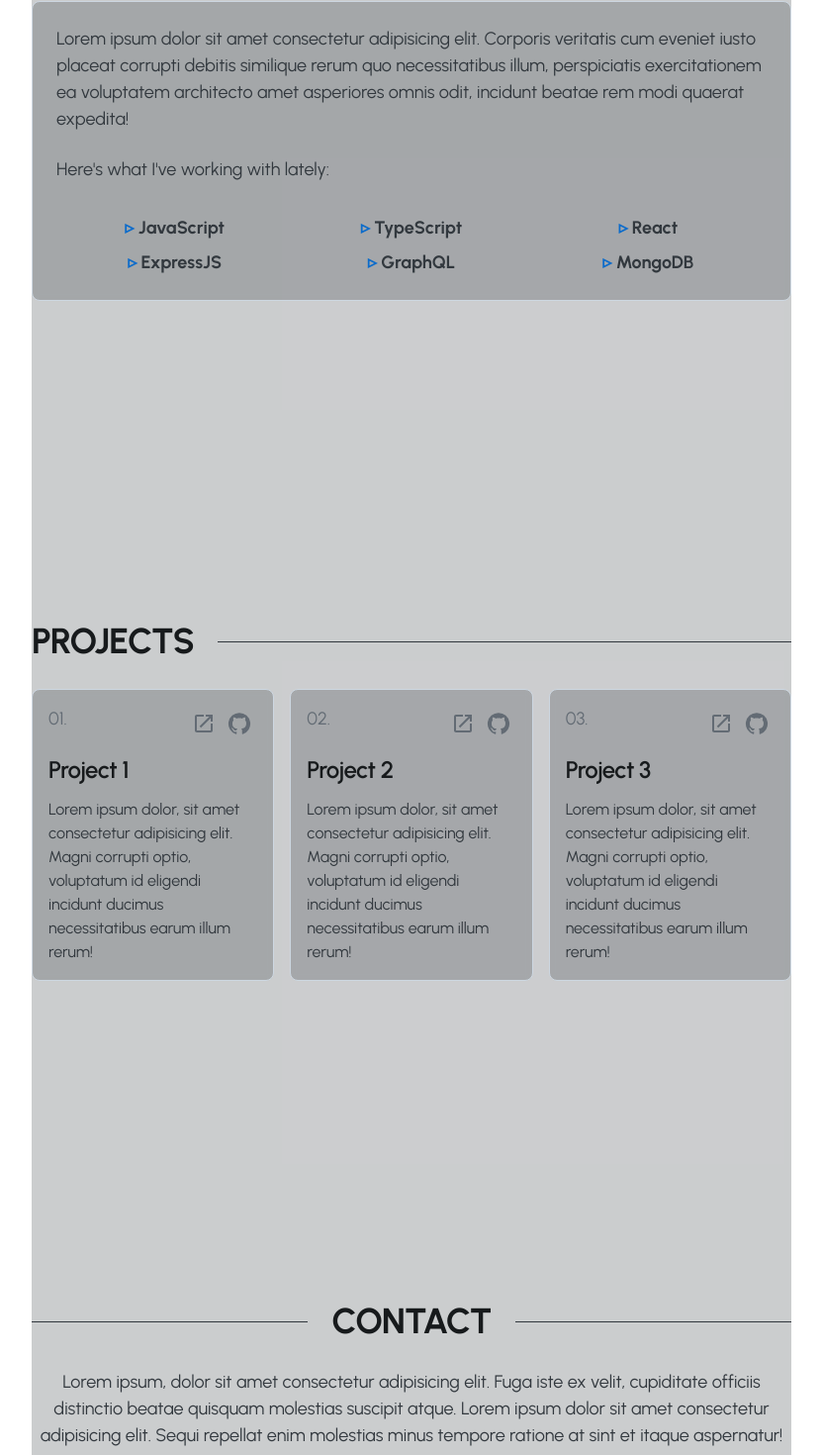
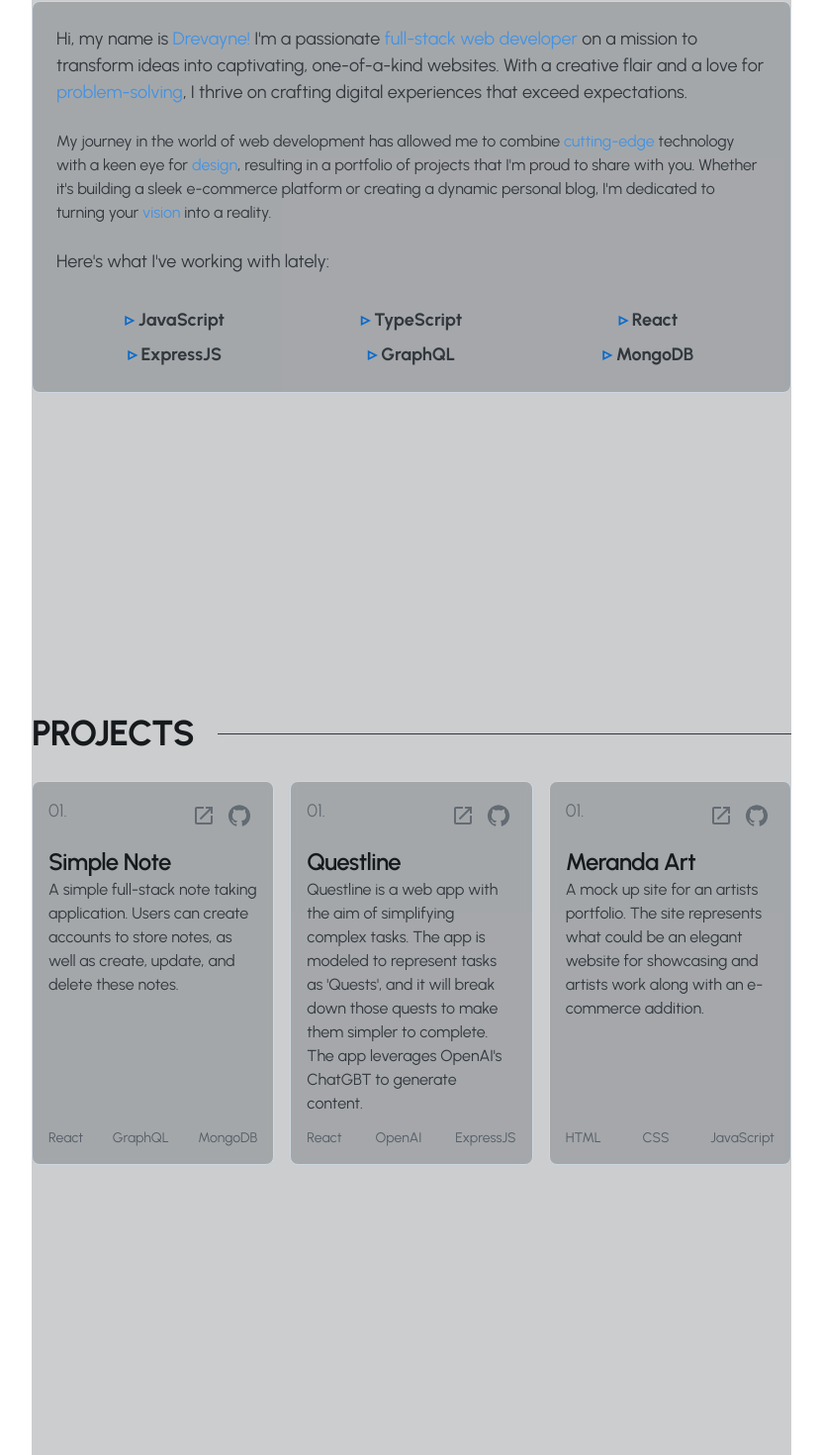
Before and after one commit to dredawkins11/portfolio, a React (Vite) app: page / in a window 1280 px wide. Shown: the part 1111-2581 px from the top of the page at 99% size, without its empty margins (224-1055 px from the left). Built offline with nearby package versions, Linux system fonts and the light colour scheme.

Commit message:
added content

```diff
--- a/src/components/About.tsx
+++ b/src/components/About.tsx
@@ -30,20 +30,29 @@ const About = forwardRef<HTMLDivElement>((props, ref) => {
                 <div></div>
                 <Typography level="h1">ABOUT</Typography>
             </Stack>
-            <Card sx={{padding: 3}}>
+            <Card sx={{ padding: 3 }}>
                 <Stack gap={3}>
                     <Typography level="body-lg">
-                        Lorem ipsum dolor sit amet consectetur adipisicing elit.
-                        Corporis veritatis cum eveniet iusto placeat corrupti
-                        debitis similique rerum quo necessitatibus illum,
-                        perspiciatis exercitationem ea voluptatem architecto
-                        amet asperiores omnis odit, incidunt beatae rem modi
-                        quaerat expedita!
+                        Hi, my name is <Typography>Drevayne!</Typography> I'm a passionate <Typography>full-stack web
+                        developer</Typography> on a mission to transform ideas into
+                        captivating, one-of-a-kind websites. With a creative
+                        flair and a love for <Typography>problem-solving</Typography>, I thrive on
+                        crafting digital experiences that exceed expectations.
+                    </Typography>
+                    <Typography>
+                        My journey in the world of web development has allowed
+                        me to combine <Typography>cutting-edge</Typography> technology with a keen eye
+                        for <Typography>design</Typography>, resulting in a portfolio of projects that
+                        I'm proud to share with you. Whether it's building a
+                        sleek e-commerce platform or creating a dynamic personal
+                        blog, I'm dedicated to turning your <Typography>vision</Typography> into a
+                        reality.
                     </Typography>
                     <Typography level="body-lg">
                         Here's what I've working with lately:
                     </Typography>
-                    <Box sx={(theme) => ({
+                    <Box
+                        sx={(theme) => ({
                             display: "flex",
                             justifyContent: "space-between",
                             textAlign: "center",
@@ -55,18 +64,19 @@ const About = forwardRef<HTMLDivElement>((props, ref) => {
                                 flexGrow: 1,
                                 fontWeight: "bold",
                                 [theme.breakpoints.down("md")]: {
-                                width: "50%"
+                                    width: "50%",
                                 },
-                            [theme.breakpoints.down("sm")] : {
-                                fontSize: theme.fontSize.sm
+                                [theme.breakpoints.down("sm")]: {
+                                    fontSize: theme.fontSize.sm,
                                 },
 
                                 "&::before": {
                                     content: "'▹ '",
-                                color: theme.vars.palette.primary.plainColor
-                            }
-                        }
-                    })}>
+                                    color: theme.vars.palette.primary[500],
+                                },
+                            },
+                        })}
+                    >
                         <Typography level="body-lg">JavaScript</Typography>
                         <Typography level="body-lg">TypeScript</Typography>
                         <Typography level="body-lg">React</Typography>
--- a/src/components/Contact.tsx
+++ b/src/components/Contact.tsx
@@ -1,16 +1,5 @@
 import { GitHub, LinkedIn } from "@mui/icons-material";
-import {
-    Box,
-    Button,
-    FormControl,
-    FormLabel,
-    IconButton,
-    Input,
-    Link,
-    Stack,
-    Textarea,
-    Typography,
-} from "@mui/joy";
+import { Box, Button, IconButton, Link, Stack, Typography } from "@mui/joy";
 import { forwardRef } from "react";
 
 const Contact = forwardRef<HTMLDivElement>((props, ref) => {
@@ -45,16 +34,17 @@ const Contact = forwardRef<HTMLDivElement>((props, ref) => {
             </Stack>
             <Stack gap={3} alignItems="center">
                 <Typography level="body-lg" textAlign="center" width={1}>
-                    Lorem ipsum, dolor sit amet consectetur adipisicing elit.
-                    Fuga iste ex velit, cupiditate officiis distinctio beatae
-                    quisquam molestias suscipit atque. Lorem ipsum dolor sit
-                    amet consectetur adipisicing elit. Sequi repellat enim
-                    molestias minus tempore ratione at sint et itaque
-                    aspernatur!
+                    Ready to turn your web project ideas into reality? Let's
+                    collaborate and bring your vision to life. Reach out to me,
+                    and let's start building something amazing together. I'm
+                    just a click away, so don't hesitate to get in touch!
                 </Typography>
-                <Stack direction="row" sx={(theme) => ({
-                    [theme.breakpoints.up("md")]: {display: "none"}
-                })}>
+                <Stack
+                    direction="row"
+                    sx={(theme) => ({
+                        [theme.breakpoints.up("md")]: { display: "none" },
+                    })}
+                >
                     <Link href="https://github.com/dredawkins11">
                         <IconButton>
                             <GitHub />
@@ -67,7 +57,7 @@ const Contact = forwardRef<HTMLDivElement>((props, ref) => {
                     </Link>
                 </Stack>
                 <Link href="mailto:dredawkins11@gmail.com">
-                <Button>Reach Out</Button>
+                    <Button>Reach Out</Button>
                 </Link>
             </Stack>
         </Box>
--- a/src/components/Projects.tsx
+++ b/src/components/Projects.tsx
@@ -24,10 +24,21 @@
 // ];
 
 import { Launch, GitHub } from "@mui/icons-material";
-import { Box, Card, IconButton, Link, Stack, Typography, styled } from "@mui/joy";
+import {
+    Box,
+    Card,
+    IconButton,
+    Link,
+    Stack,
+    Typography,
+    styled,
+} from "@mui/joy";
 import { forwardRef } from "react";
 
 const ProjectCard = styled(Card)(({ theme }) => ({
+    display: "flex",
+    flexDirection: "column",
+    justifyContent: "space-between",
     flexGrow: 1,
     backgroundColor: theme.palette.background.backdrop,
     backdropFilter: "blur(3px)",
@@ -73,74 +84,98 @@ const Projects = forwardRef<HTMLDivElement>((props, ref) => {
                             01.
                         </Typography>
                         <Box>
-                            <Link href="#">
+                            <Link href="https://simple-note-frontend.onrender.com/">
                                 <IconButton>
                                     <Launch />
                                 </IconButton>
                             </Link>
-                            <Link href="#">
+                            <Link href="https://github.com/dredawkins11/simple-note">
                                 <IconButton>
                                     <GitHub />
                                 </IconButton>
                             </Link>
                         </Box>
                     </Stack>
-                    <Typography level="h3">Project 1</Typography>
+                    <Box flexGrow={1}>
+                        <Typography level="h3">Simple Note</Typography>
                         <Typography level="body-md">
-                        Lorem ipsum dolor, sit amet consectetur adipisicing
-                        elit. Magni corrupti optio, voluptatum id eligendi
-                        incidunt ducimus necessitatibus earum illum rerum!
+                            A simple full-stack note taking application. Users
+                            can create accounts to store notes, as well as
+                            create, update, and delete these notes.
                         </Typography>
+                    </Box>
+                    <Stack direction="row" justifyContent="space-between">
+                        <Typography level="body-sm">React</Typography>
+                        <Typography level="body-sm">GraphQL</Typography>
+                        <Typography level="body-sm">MongoDB</Typography>
+                    </Stack>
                 </ProjectCard>
                 <ProjectCard>
                     <Stack flexDirection="row" justifyContent="space-between">
                         <Typography level="body-lg" color="neutral">
-                            02.
+                            01.
                         </Typography>
                         <Box>
-                            <Link href="#">
+                            <Link href="https://stellar-sherbet-616974.netlify.app/">
                                 <IconButton>
                                     <Launch />
                                 </IconButton>
                             </Link>
-                            <Link href="#">
+                            <Link href="https://github.com/dredawkins11/questline">
                                 <IconButton>
                                     <GitHub />
                                 </IconButton>
                             </Link>
                         </Box>
                     </Stack>
-                    <Typography level="h3">Project 2</Typography>
+                    <Box flexGrow={1}>
+                        <Typography level="h3">Questline</Typography>
                         <Typography level="body-md">
-                        Lorem ipsum dolor, sit amet consectetur adipisicing
-                        elit. Magni corrupti optio, voluptatum id eligendi
-                        incidunt ducimus necessitatibus earum illum rerum!
+                            Questline is a web app with the aim of simplifying
+                            complex tasks. The app is modeled to represent tasks
+                            as 'Quests', and it will break down those quests to
+                            make them simpler to complete. The app leverages
+                            OpenAI's ChatGBT to generate content.
                         </Typography>
+                    </Box>
+                    <Stack direction="row" justifyContent="space-between">
+                        <Typography level="body-sm">React</Typography>
+                        <Typography level="body-sm">OpenAI</Typography>
+                        <Typography level="body-sm">ExpressJS</Typography>
+                    </Stack>
                 </ProjectCard>
                 <ProjectCard>
                     <Stack flexDirection="row" justifyContent="space-between">
                         <Typography level="body-lg" color="neutral">
-                            03.
+                            01.
                         </Typography>
                         <Box>
-                            <Link href="#">
+                            <Link href="https://amazing-sopapillas-20c13f.netlify.app/">
                                 <IconButton>
                                     <Launch />
                                 </IconButton>
                             </Link>
-                            <Link href="#">
+                            <Link href="https://github.com/dredawkins11/meranda_art">
                                 <IconButton>
                                     <GitHub />
                                 </IconButton>
                             </Link>
                         </Box>
                     </Stack>
-                    <Typography level="h3">Project 3</Typography>
+                    <Box flexGrow={1}>
+                        <Typography level="h3">Meranda Art</Typography>
                         <Typography level="body-md">
-                        Lorem ipsum dolor, sit amet consectetur adipisicing
-                        elit. Magni corrupti optio, voluptatum id eligendi
-                        incidunt ducimus necessitatibus earum illum rerum!
+                            A mock up site for an artists portfolio. The site
+                            represents what could be an elegant website for
+                            showcasing and artists work along with an e-commerce
+                            addition.
                         </Typography>
+                    </Box>
+                    <Stack direction="row" justifyContent="space-between">
+                        <Typography level="body-sm">HTML</Typography>
+                        <Typography level="body-sm">CSS</Typography>
+                        <Typography level="body-sm">JavaScript</Typography>
+                    </Stack>
                 </ProjectCard>
             </Box>
         </Box>
```
Also changed, not shown: src/main.tsx (+25 -12 lines). Lines whose indentation alone changed are shown as unchanged.
